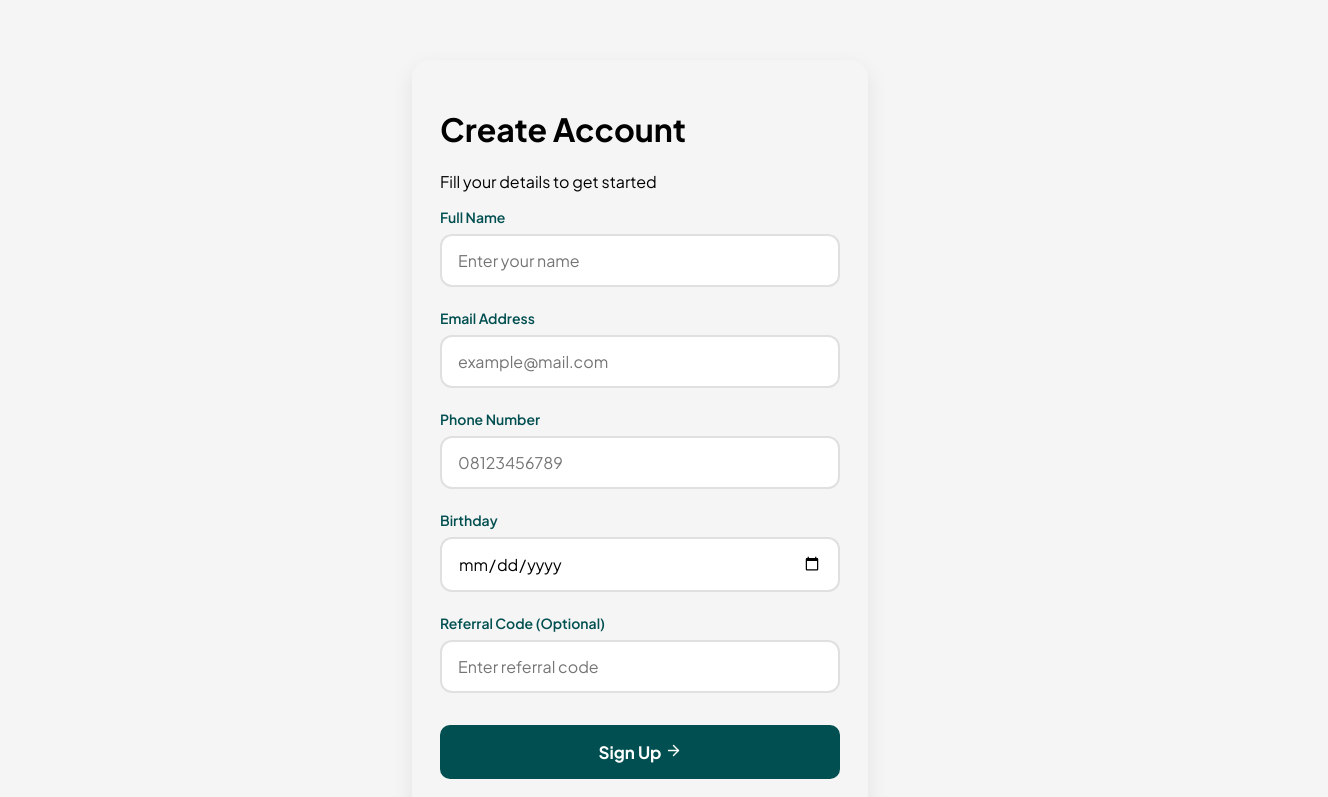
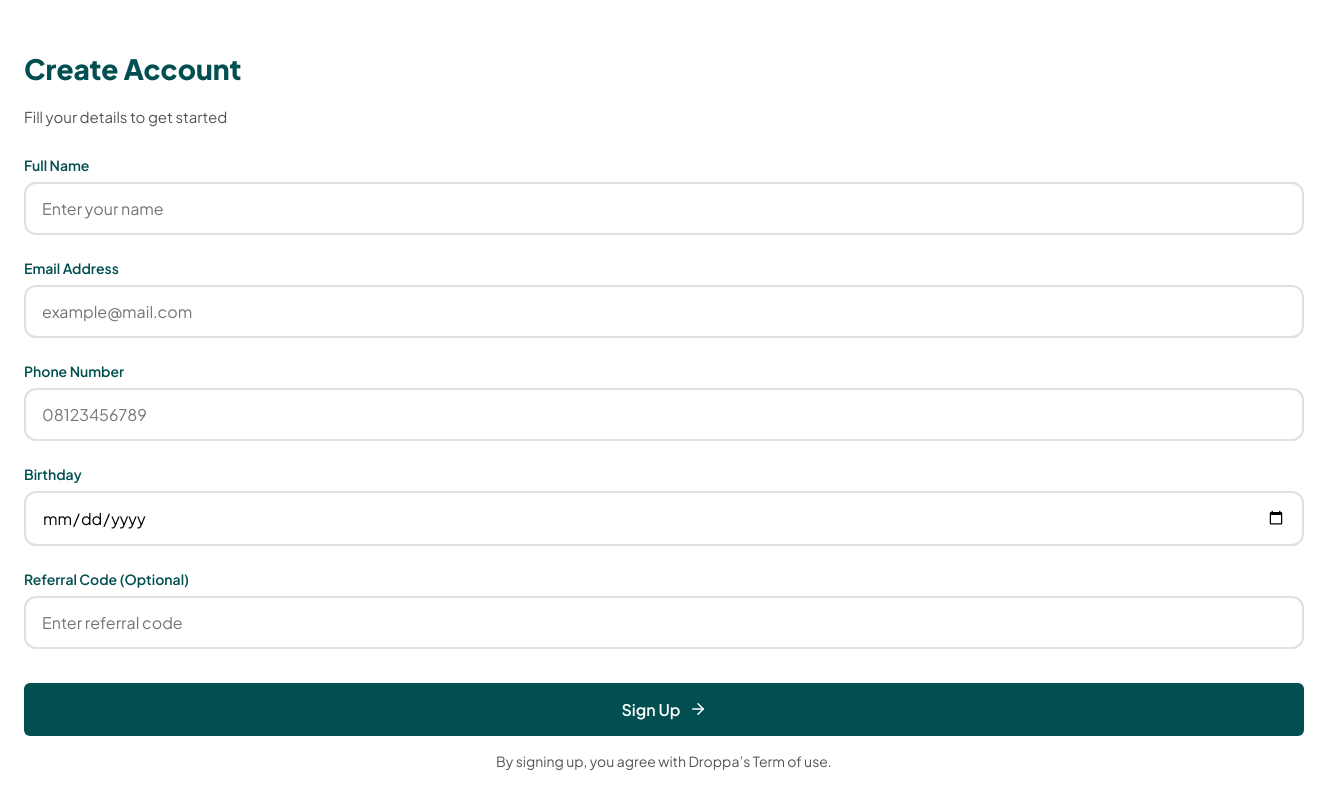
Before and after one commit to ay30bg/droppa, a React (Create React App) app: page /get-started in a window 1280 px wide. Shown: the top 797 px of the page, 1328 px wide, since content can reach past the window. Built offline with nearby package versions, Linux system fonts and the light colour scheme.

Commit message:
Update getStarted.css

```diff
--- a/src/styles/getStarted.css
+++ b/src/styles/getStarted.css
@@ -1,27 +1,26 @@
-/* Container */
+/* GET STARTED PAGE UNIQUE PREFIX: gs- */
+
 .gs-container {
-  max-width: 400px;
-  margin: 60px auto;
-  padding: 28px;
-  background: #f5f5f5;
-  border-radius: 18px;
-  box-shadow: 0 8px 22px rgba(0,0,0,0.08);
+  height: 100vh;
+  width: 100%;
+  background: #ffffff;
+  display: flex;
+  flex-direction: column;
+  padding: 32px 24px;
   font-family: 'Plus Jakarta Sans', sans-serif;
 }
 
-/* Titles */
-.gs-title {
+/* Heading */
+.gs-greeting {
   font-size: 28px;
   font-weight: 800;
   color: #014f50;
   margin-bottom: 6px;
-  text-align: center;
 }
 
-.gs-subtitle {
+.gs-subtext {
   font-size: 15px;
-  color: #666;
-  text-align: center;
+  color: #555;
   margin-bottom: 30px;
 }
 
@@ -29,7 +28,7 @@
 .gs-input-group {
   display: flex;
   flex-direction: column;
-  margin-bottom: 22px;
+  margin-bottom: 24px;
 }
 
 .gs-label {
@@ -45,7 +44,7 @@
   border-radius: 12px;
   font-size: 16px;
   outline: none;
-  transition: 0.3s ease;
+  transition: 0.3s;
   font-family: 'Plus Jakarta Sans', sans-serif;
 }
 
@@ -56,28 +55,34 @@
 /* Button */
 .gs-btn {
   width: 100%;
-  padding: 16px;
+  padding: 16px 0;
   border: none;
   background: #014f50;
   color: #fff;
-  font-size: 17px;
-  font-weight: 700;
-  border-radius: 10px;
+  border-radius: 6px;
+  font-size: 16px;
+  font-weight: 600;
   cursor: pointer;
+  display: flex;
+  justify-content: center;
+  align-items: center;
+  gap: 8px;
   transition: 0.3s ease;
   margin-top: 10px;
-  font-family: 'Plus Jakarta Sans', sans-serif;
 }
 
 .gs-btn:hover {
   background: #013b3c;
 }
 
-/* Terms text */
-.gs-terms {
-  font-size: 13px;
+.gs-arrow {
+  font-size: 18px;
+}
+
+/* Policy */
+.gs-policy {
+  margin-top: 16px;
   text-align: center;
+  font-size: 14px;
   color: #555;
-  margin-top: 14px;
-  font-family: 'Plus Jakarta Sans', sans-serif;
 }
```
